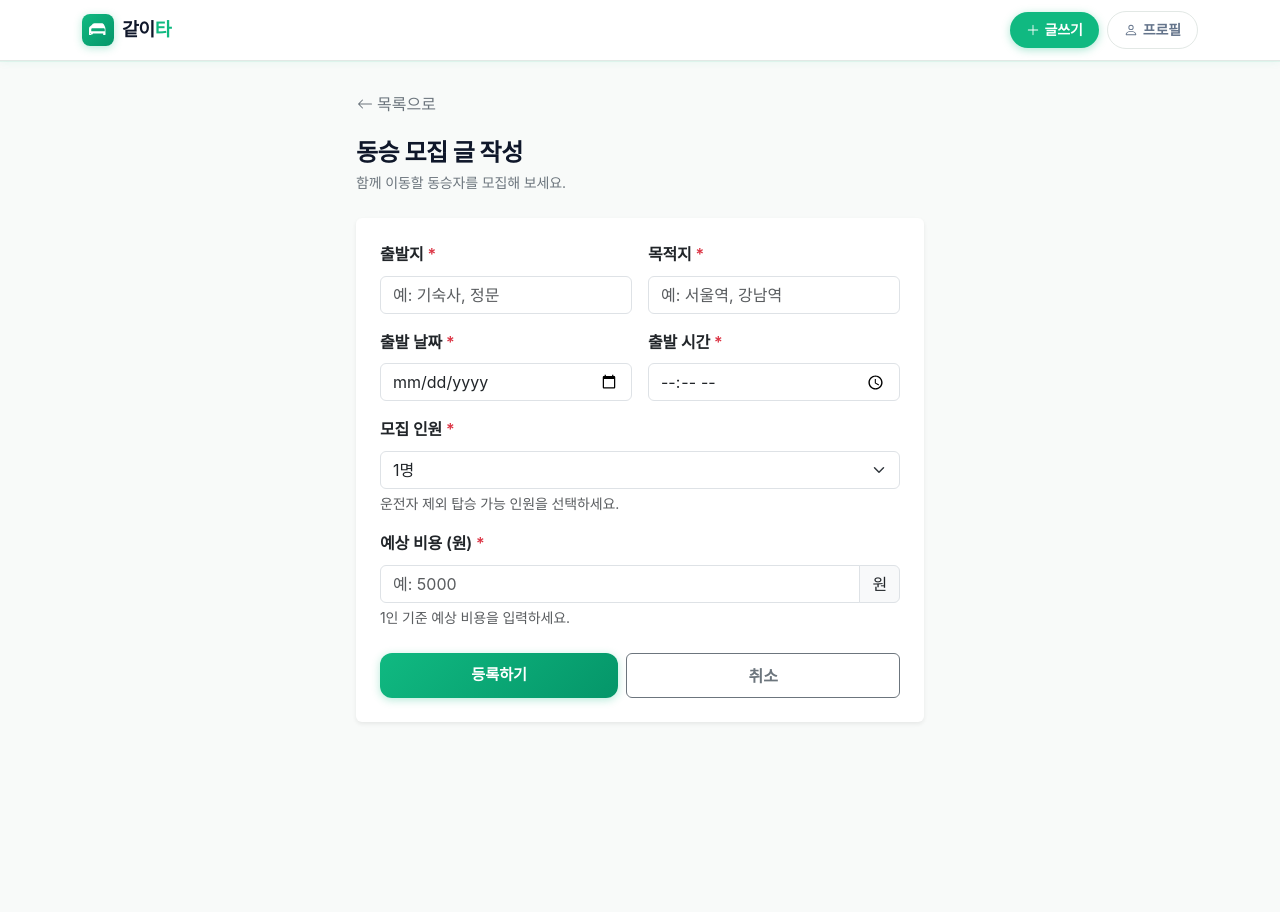
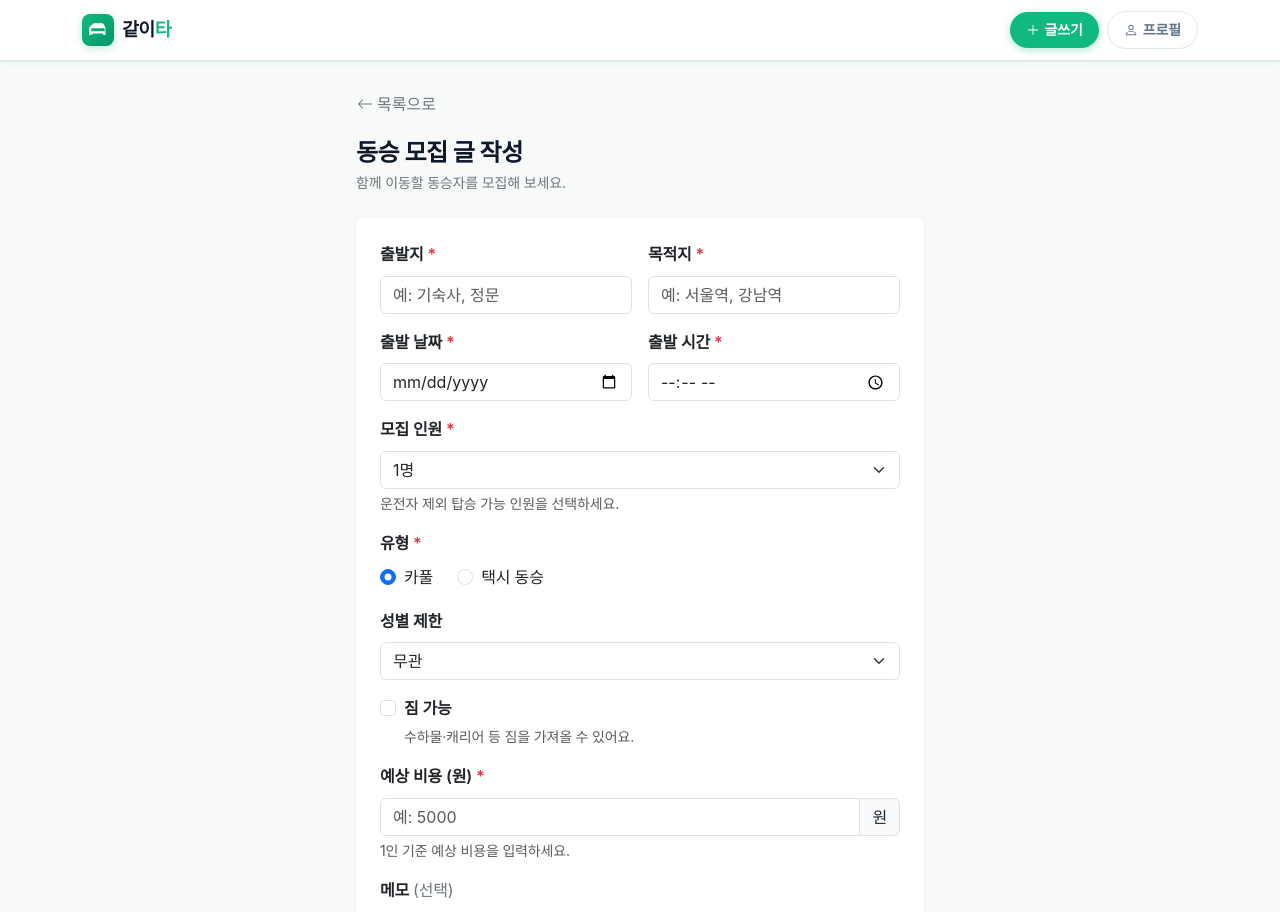
Before and after one commit to D0nghyeon-Kang/gachita, a React (Vite) app in the folder client/: page /write in a window 1280 px wide. Shown: the top 912 px of the page. Before the commit the page ends 800 px from the top, so only its background shows below. Built offline with nearby package versions, Linux system fonts and the light colour scheme; a web font is replaced by a local one.

Commit message:
feat: WritePage 카풀/택시 유형·성별 제한·짐 가능·메모 필드 추가

```diff
--- a/client/src/pages/WritePage.jsx
+++ b/client/src/pages/WritePage.jsx
@@ -1,4 +1,4 @@
-import { useState } from 'react'
+import { useState, useEffect } from 'react'
 import { useNavigate } from 'react-router-dom'
 
 const INITIAL_FORM = {
@@ -8,15 +8,23 @@ const INITIAL_FORM = {
   departureTime: '',
   seats: '1',
   estimatedCost: '',
+  rideType: 'carpool',
+  genderRestriction: 'any',
+  hasLuggage: false,
+  memo: '',
 }
 
 function WritePage() {
   const navigate = useNavigate()
   const [form, setForm] = useState(INITIAL_FORM)
 
+  useEffect(() => {
+    document.title = '같이타 - 글쓰기'
+  }, [])
+
   function handleChange(e) {
-    const { name, value } = e.target
-    setForm((prev) => ({ ...prev, [name]: value }))
+    const { name, value, type, checked } = e.target
+    setForm((prev) => ({ ...prev, [name]: type === 'checkbox' ? checked : value }))
   }
 
   function handleSubmit(e) {
@@ -140,8 +148,75 @@ function WritePage() {
               <div className="form-text">운전자 제외 탑승 가능 인원을 선택하세요.</div>
             </div>
 
+            {/* 유형 선택 */}
+            <div className="mb-3">
+              <label className="form-label fw-semibold">
+                유형 <span className="text-danger">*</span>
+              </label>
+              <div className="d-flex gap-4">
+                <div className="form-check">
+                  <input
+                    className="form-check-input"
+                    type="radio"
+                    name="rideType"
+                    id="typeCarpool"
+                    value="carpool"
+                    checked={form.rideType === 'carpool'}
+                    onChange={handleChange}
+                  />
+                  <label className="form-check-label" htmlFor="typeCarpool">카풀</label>
+                </div>
+                <div className="form-check">
+                  <input
+                    className="form-check-input"
+                    type="radio"
+                    name="rideType"
+                    id="typeTaxi"
+                    value="taxi"
+                    checked={form.rideType === 'taxi'}
+                    onChange={handleChange}
+                  />
+                  <label className="form-check-label" htmlFor="typeTaxi">택시 동승</label>
+                </div>
+              </div>
+            </div>
+
+            {/* 성별 제한 */}
+            <div className="mb-3">
+              <label htmlFor="genderRestriction" className="form-label fw-semibold">성별 제한</label>
+              <select
+                id="genderRestriction"
+                name="genderRestriction"
+                className="form-select"
+                value={form.genderRestriction}
+                onChange={handleChange}
+              >
+                <option value="any">무관</option>
+                <option value="male">남성만</option>
+                <option value="female">여성만</option>
+              </select>
+            </div>
+
+            {/* 짐 가능 여부 */}
+            <div className="mb-3">
+              <div className="form-check">
+                <input
+                  className="form-check-input"
+                  type="checkbox"
+                  name="hasLuggage"
+                  id="hasLuggage"
+                  checked={form.hasLuggage}
+                  onChange={handleChange}
+                />
+                <label className="form-check-label fw-semibold" htmlFor="hasLuggage">
+                  짐 가능
+                </label>
+                <div className="form-text">수하물·캐리어 등 짐을 가져올 수 있어요.</div>
+              </div>
+            </div>
+
             {/* 예상 비용 */}
-            <div className="mb-4">
+            <div className="mb-3">
               <label htmlFor="estimatedCost" className="form-label fw-semibold">
                 예상 비용 (원) <span className="text-danger">*</span>
               </label>
@@ -161,6 +236,22 @@ function WritePage() {
                 <span className="input-group-text">원</span>
               </div>
               <div className="form-text">1인 기준 예상 비용을 입력하세요.</div>
+            </div>
+
+            {/* 메모 */}
+            <div className="mb-4">
+              <label htmlFor="memo" className="form-label fw-semibold">
+                메모 <span className="text-secondary fw-normal">(선택)</span>
+              </label>
+              <textarea
+                id="memo"
+                name="memo"
+                className="form-control"
+                rows={3}
+                placeholder="동승자에게 전달할 내용을 자유롭게 작성하세요."
+                value={form.memo}
+                onChange={handleChange}
+              />
             </div>
 
             {/* 버튼 영역 */}
```
